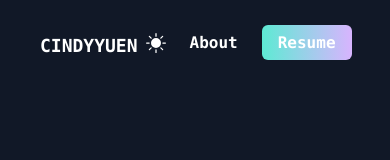
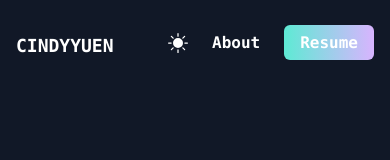
Before and after one commit to cindyuen/cindy, a Next.js app: page / in a window 390 px wide. Shown: the top 160 px of the page. Built offline with nearby package versions, Linux system fonts and the light colour scheme.

Commit message:
fix the grid on mobile
Co-authored-by: Derrick Bol <derrxb@users.noreply.github.com>

```diff
--- a/components/navigation.tsx
+++ b/components/navigation.tsx
@@ -9,7 +9,7 @@ export const Navigation = ({
   darkMode: boolean;
 }) => {
   return (
-    <nav className="py-2 mb-12 flex justify-between gap-2">
+    <nav className="py-2 mb-12 flex items-center justify-between gap-2">
       <h1 className="mt-2 text-lg flex font-bold dark:text-white font-mono dark:hover:text-teal-400 hover:text-teal-400">
         <Link href="/">CINDYYUEN</Link>
       </h1>
--- a/pages/index.tsx
+++ b/pages/index.tsx
@@ -22,7 +22,7 @@ export default function Home(this: any) {
         <link rel="icon" href="/android-chrome-192x192.png" />
       </Head>
 
-      <main className="bg-white px-10 md:px-36 lg:px-60 text-center py-4 gap-4 dark:bg-gray-900">
+      <main className="w-full bg-white px-4 md:px-36 lg:px-60 text-center py-4 gap-4 dark:bg-gray-900">
         <Navigation
           darkMode={darkMode}
           setDarkMode={() => setDarkMode(!darkMode)}
```
